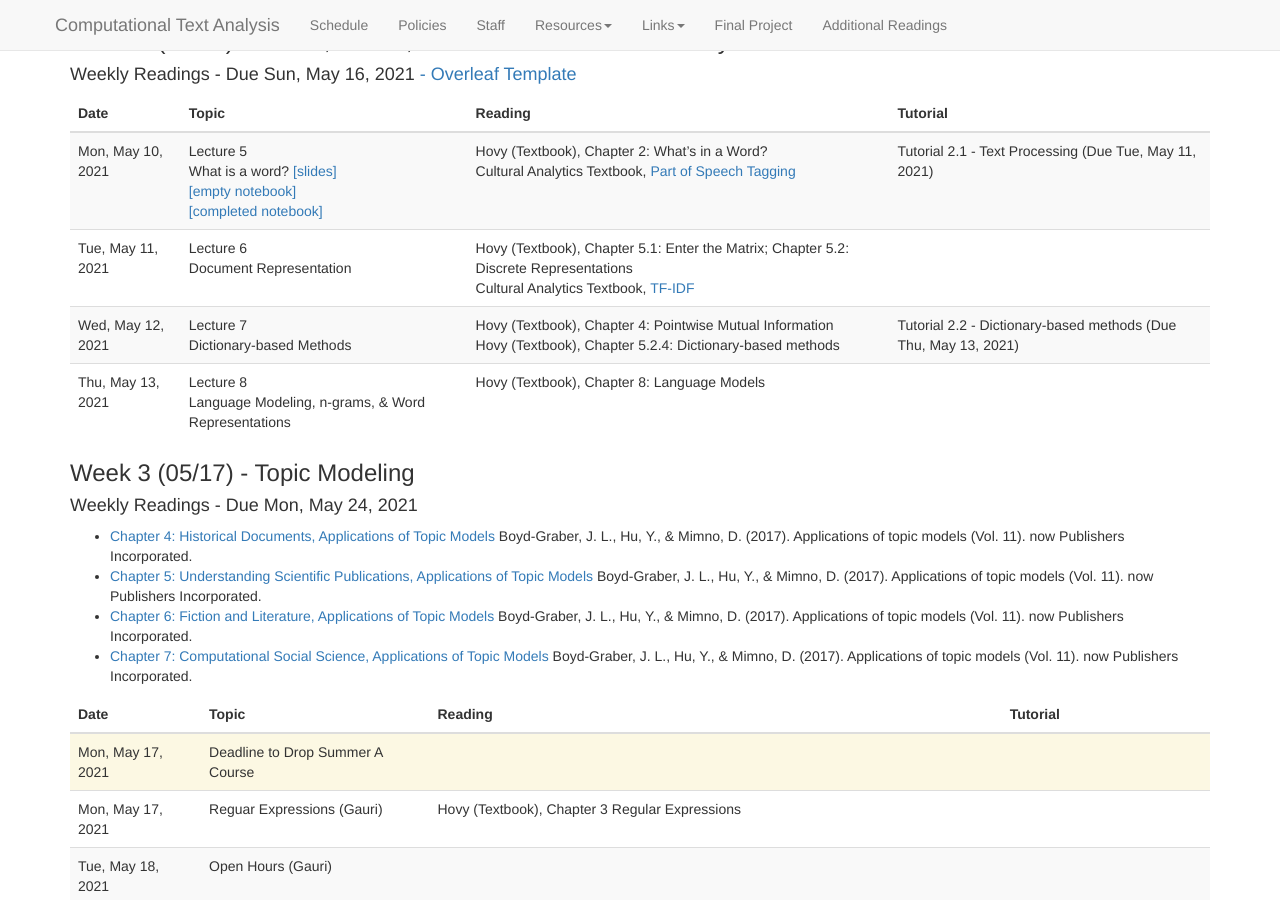
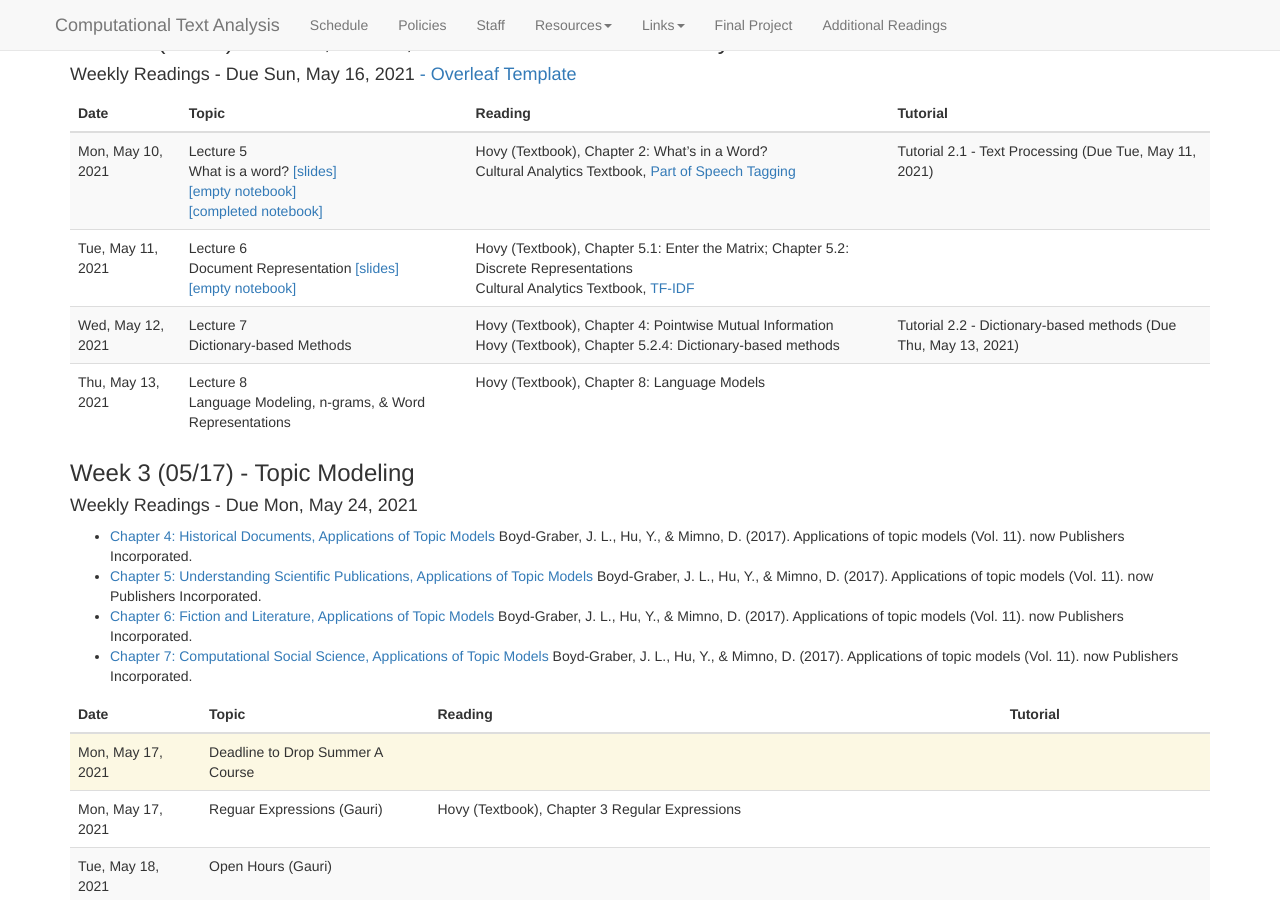
Before and after one commit to BC-COMS-2710/BC-COMS-2710.github.io, a Jekyll site: the page built from schedule.md, in a window 1280 px wide and 900 px high, scrolled down 1038 px. Built offline with Jekyll 4.4.1, drawn with Linux system fonts in a browser that asks for light colours; nearby versions of some CDN libraries.

Commit message:
schedule: lecture 6

```diff
--- a/_data/schedule.yaml
+++ b/_data/schedule.yaml
@@ -130,6 +130,8 @@
     -
       date: 2021-05-11
       title: Lecture 6 <br> Document Representation
+      slides: slides/06-documents.pdf
+      notebook: https://coms2710.columbiajupyter2.org/hub/user-redirect/git-pull?repo=https%3A%2F%2Fgithub.com%2FBC-COMS-2710%2Fsummer21-material&urlpath=lab%2Ftree%2Fsummer21-material%2Fdemo%2FDemo06.ipynb&branch=master
       readings:
         -
           title: "Chapter 5.1: Enter the Matrix; Chapter 5.2: Discrete Representations"
```
Also changed, not shown: 1 other file.
